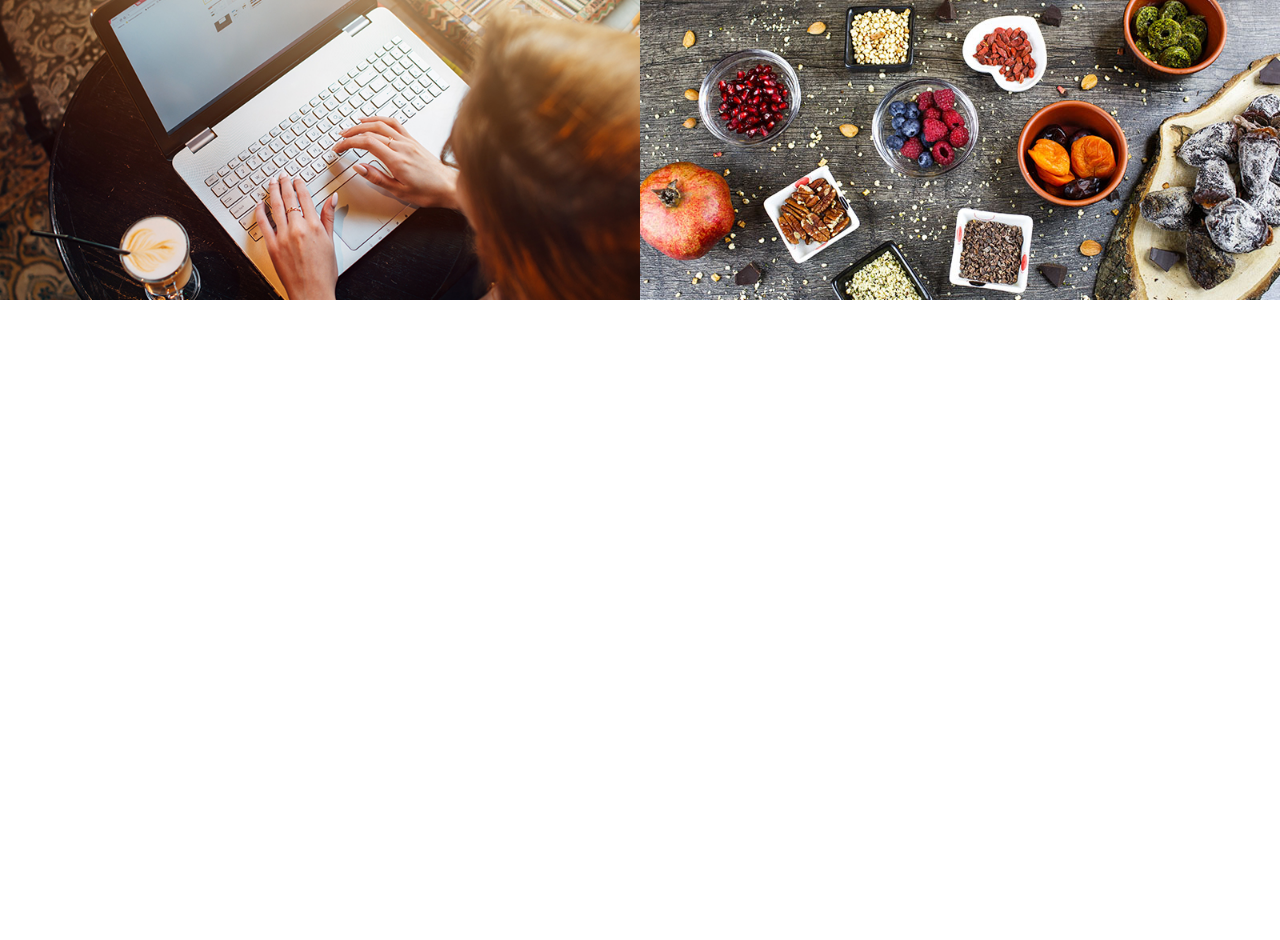
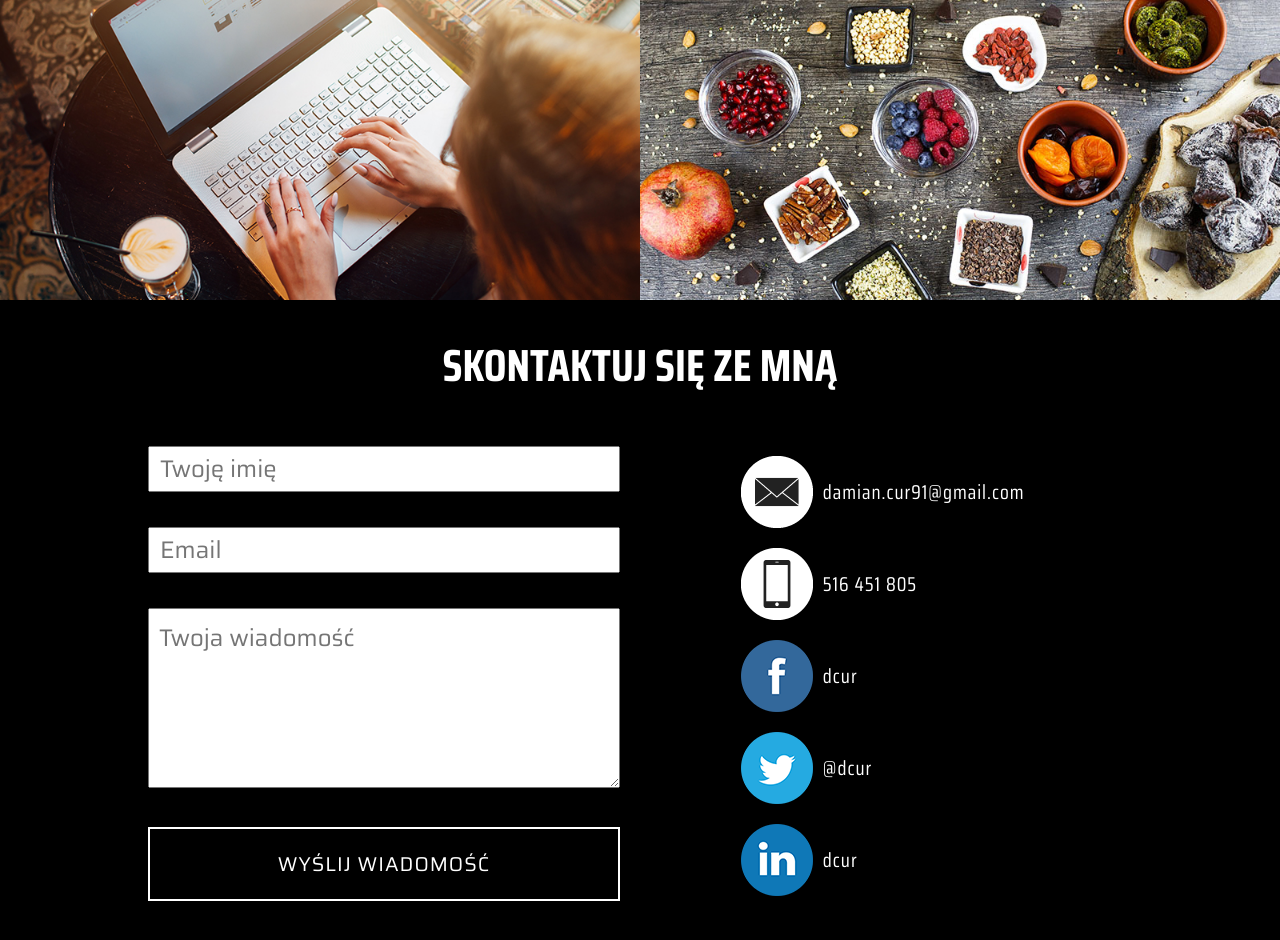
Before and after one commit to DamianCur/My_card_v2.0, a plain HTML site: page index.html in a window 1280 px wide. Shown: the part 4070-5010 px from the top of the page. Before the commit the page ends 4370 px from the top, so only its background shows below. Drawn offline with Linux system fonts and the light colour scheme.

Commit message:
styled contact section and media

```diff
--- a/css/style.css
+++ b/css/style.css
@@ -647,7 +647,6 @@ header img {
 }
 
 .hobby .item {
-    position: relative;
     height: 25vh;
     background-position: center;
     background-repeat: no-repeat;
@@ -671,7 +670,6 @@ header img {
 }
 
 .hobby .item p {
-    position: absolute;
     width: 100%;
     font-family: 'Saira', sans-serif;
     color: white;
@@ -698,6 +696,13 @@ header img {
         width: 50%;
         height: 40vh;
     }
+    .hobby .item {
+        position: relative;
+    }
+    .hobby .item p {
+        position: absolute;
+        top: 36%;
+    }
 }
 
 @media (min-width: 768px) {
@@ -705,7 +710,6 @@ header img {
         padding: 30px;
         font-size: 36px;
     }
-
     .hobby .item p {
         font-size: 30px;
         padding: 15px 0;
@@ -720,32 +724,167 @@ header img {
         opacity: 0;
         transition: 1s;
     }
-
     .hobby .item:hover p {
         opacity: 1;
         cursor: pointer;
+        backdrop-filter: blur(5px);
     }
-
     .hobby .item {
         background-size: 120%;
         transition: 1s;
     }
-
     .hobby .item:hover {
         background-size: 160%;
-
-
     }
 }
 
 @media (min-width: 1600px) {
     .hobby h1 {
         padding: 50px;
-        font-size: 60px;
+        font-size: 50px;
+    }
+    .hobby .item p {
+        font-size: 40px;
+    }
+}
+
+/*sekcja contact*/
+
+.contact {
+    background-color: black;
+    padding: 30px 20px;
+}
+
+.contact h1 {
+    font-family: 'Saira Condensed', sans-serif;
+    font-size: 25px;
+    text-transform: uppercase;
+    margin-bottom: 25px;
+    color: white;
+    text-align: center;
+}
+
+.contact .wrap {
+    padding-top: 20px;
+    max-width: 1024px;
+    margin: 0 auto;
+}
+
+.contact input, .contact button, .contact textarea {
+    width: 100%;
+    margin-bottom: 25px;
+    font-family: 'saira', sans-serif;
+    font-size: 12px;
+    padding: 5px;
+}
+
+.contact input {
+    height: 36px;
+}
+
+.contact textarea {
+    height: 120px;
+}
+
+.contact button {
+    line-height: 40px;
+    font-size: 14px;
+    background-color: black;
+    color: white;
+    border: 2px solid white;
+    text-transform: uppercase;
+    letter-spacing: 1px;
+}
+
+
+.contact .socials {
+    padding-top: 30px;
+    font-size: 0;
+}
+
+.contact .social {
+    padding: 10px 0;
+    color: white;
+    font-family: 'Saira Condensed', sans-serif;
+}
+
+.contact .socials img {
+    float: left;
+    padding-left: 10px;
+}
+
+.contact .social span {
+    line-height: 72px;
+    padding-left: 20px;
+    float: left;
+    font-size: 17px;
+}
+
+@media (min-width: 533px) {
+    .contact .social {
+        display: inline-block;
+        width: 50%;
+    }
+}
+
+@media (min-width: 768px) {
+    .contact h1 {
+        font-size: 45px;
     }
 
-    .hobby .item p {
-        font-size: 40px;
+    .contact input, .contact button, .contact textarea {
+        margin-bottom: 25px;
+        font-family: 'saira', sans-serif;
+        font-size: 22px;
+        padding: 10px;
+    }
 
+    .contact button {
+        font-size: 24px;
+    }
+
+    .contact .social span {
+        padding-left: 10px;
+        font-size: 20px;
+        letter-spacing: 1px;
+    }
+
+}
+
+@media (min-width: 1024px) {
+    .contact form, .contact .socials {
+        float: left;
+        width: 50%;
+        padding: 0 20px;
+    }
+
+    .contact .social {
+        display: block;
+        width: 70%;
+        margin: 0 auto;
+    }
+    .contact input, .contact button, .contact textarea {
+        margin-bottom: 35px;
+    }
+    .contact input {
+        height: 46px;
+        font-size: 24px;
+    }
+
+    .contact textarea {
+        height: 180px;
+        font-size: 24px;
+    }
+
+    .contact button {
+        line-height: 50px;
+        font-size: 20px;
+        transition: 0.3s;
+    }
+
+    .contact button:hover {
+        background-color: white;
+        color: black;
+        cursor: pointer;
     }
 }
--- a/index.html
+++ b/index.html
@@ -128,7 +128,42 @@
     </div>
 
   </section>
-  <section></section>
+  <section class="contact">
+    <h1>skontaktuj się ze mną</h1>
+    <div class="wrap clearfix">
+      <form>
+        <input type="text" placeholder="Twoję imię">
+        <input type="text" placeholder="Email">
+        <textarea placeholder="Twoja wiadomość"></textarea>
+        <button>wyślij wiadomość</button>
+      </form>
+      <div class="socials">
+        <div class="social clearfix">
+          <img src="images/contact1.png" alt="kontakt">
+          <span>damian.cur91@gmail.com</span>
+        </div>
+        <div class="social clearfix">
+          <img src="images/contact2.png" alt="telefon">
+          <span>516 451 805</span>
+        </div>
+        <div class="social clearfix">
+          <img src="images/contact3.png" alt="facebook">
+          <span>dcur</span>
+        </div>
+        <div class="social clearfix">
+          <img src="images/contact4.png" alt="twitter">
+          <span>@dcur</span>
+        </div>
+        <div class="social clearfix">
+          <img src="images/contact5.png" alt="linkedin">
+          <span>dcur</span>
+        </div>
+      </div>
+    </div>
+
+
+
+  </section>
   <footer></footer>
 
 </body>
```
